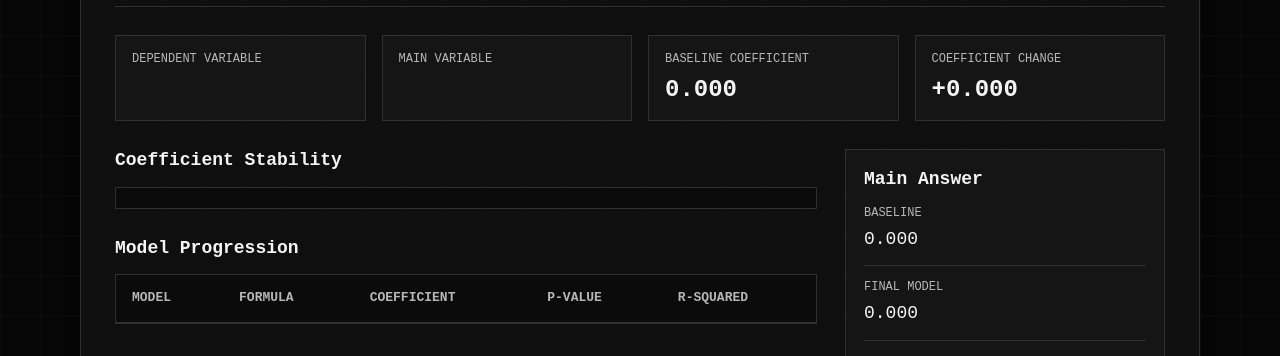
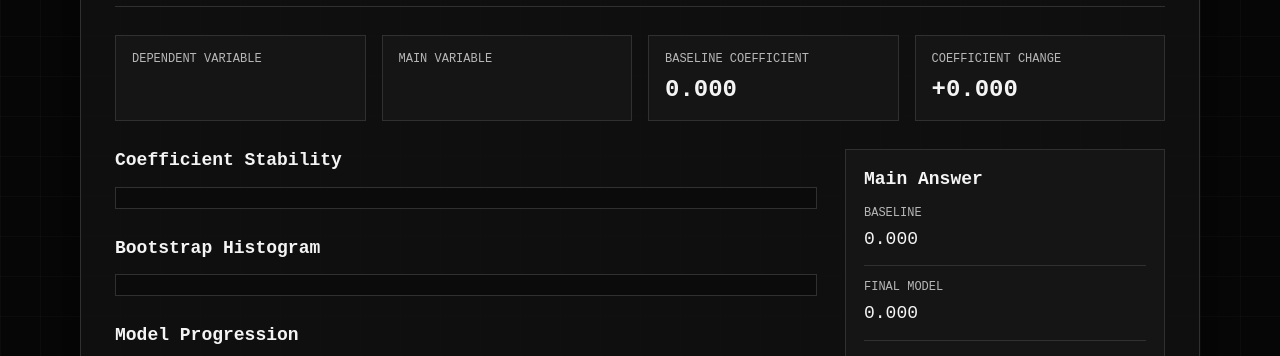
Before and after one commit to gabes19/CUDA-Regression-Lab, a Flask app: template templates/results.html in a window 1280 px wide. Shown: the part 284-640 px from the top of the page. Run offline with Flask 3, Linux system fonts and the light colour scheme; the template is opened without the code that fills it, so the values that code supplies are empty; some libraries are stand-ins or nearby versions.

Commit message:
Visualizing bootstrap uncertainty

```diff
--- a/app.py
+++ b/app.py
@@ -89,6 +89,10 @@ def analyze():
         coefficient_chart,
         main_independent_variable
     )
+    bootstrap_histogram_html = create_bootstrap_histogram_plot(
+        bootstrap_results,
+        main_independent_variable
+    )
 
     return render_template(
         "results.html",
@@ -103,7 +107,8 @@ def analyze():
         coefficient_change=coefficient_change,
         coefficient_chart=coefficient_chart,
         coefficient_plot_html=coefficient_plot_html,
-        bootstrap_results = bootstrap_results
+        bootstrap_results=bootstrap_results,
+        bootstrap_histogram_html=bootstrap_histogram_html,
     )
 
 def fit_models(df, dependent_variable, main_independent_variable, controls):
@@ -220,6 +225,105 @@ def create_coefficient_plot(coefficient_chart, main_independent_variable):
         },
     )
 
+def create_bootstrap_histogram_plot(bootstrap_results, main_independent_variable):
+    '''Create a Plotly histogram for bootstrapped coefficient samples.'''
+    samples = bootstrap_results["samples"]
+    ci_lower, ci_upper = bootstrap_results["ci_95"]
+    mean = bootstrap_results["mean"]
+
+    fig = go.Figure()
+    fig.add_trace(go.Histogram(
+        x=samples,
+        nbinsx=28,
+        marker={
+            "color": "#f4f4f4",
+            "line": {
+                "color": "#0b0b0b",
+                "width": 1,
+            },
+        },
+        opacity=0.88,
+        hovertemplate=(
+            "Coefficient range: %{x}<br>"
+            "Count: %{y}<extra></extra>"
+        ),
+    ))
+
+    fig.add_vline(
+        x=mean,
+        line_color="#f4f4f4",
+        line_width=2,
+        line_dash="solid",
+        annotation_text="mean",
+        annotation_font_color="#f4f4f4",
+    )
+    fig.add_vline(
+        x=ci_lower,
+        line_color="#b7b7b7",
+        line_width=1,
+        line_dash="dash",
+        annotation_text="2.5%",
+        annotation_font_color="#b7b7b7",
+    )
+    fig.add_vline(
+        x=ci_upper,
+        line_color="#b7b7b7",
+        line_width=1,
+        line_dash="dash",
+        annotation_text="97.5%",
+        annotation_font_color="#b7b7b7",
+    )
+
+    fig.update_layout(
+        title=None,
+        paper_bgcolor="rgba(0, 0, 0, 0)",
+        plot_bgcolor="#0b0b0b",
+        bargap=0.06,
+        font={
+            "family": "Courier New, monospace",
+            "color": "#f4f4f4",
+        },
+        margin={
+            "l": 54,
+            "r": 24,
+            "t": 24,
+            "b": 52,
+        },
+        height=320,
+        xaxis={
+            "title": f"Bootstrapped {main_independent_variable} coefficient",
+            "gridcolor": "#303030",
+            "linecolor": "#555555",
+            "tickfont": {"color": "#b7b7b7"},
+            "zeroline": False,
+        },
+        yaxis={
+            "title": "Count",
+            "gridcolor": "#303030",
+            "linecolor": "#555555",
+            "tickfont": {"color": "#b7b7b7"},
+            "zeroline": False,
+        },
+        hoverlabel={
+            "bgcolor": "#151515",
+            "bordercolor": "#555555",
+            "font": {
+                "family": "Courier New, monospace",
+                "color": "#f4f4f4",
+            },
+        },
+    )
+
+    return pio.to_html(
+        fig,
+        full_html=False,
+        include_plotlyjs=False,
+        config={
+            "displayModeBar": False,
+            "responsive": True,
+        },
+    )
+
 def bootstrap_coefficient(df, dependent_variable, main_independent_variable, controls, iterations):
     '''Bootstrap the main coefficient from the full model'''
     x_columns = [main_independent_variable] + controls
--- a/templates/results.html
+++ b/templates/results.html
@@ -428,6 +428,11 @@
               {{ coefficient_plot_html|safe }}
             </div>
 
+            <h3 class="section-title" id="bootstrap-histogram-title">Bootstrap Histogram</h3>
+            <div class="plot-panel" aria-labelledby="bootstrap-histogram-title">
+              {{ bootstrap_histogram_html|safe }}
+            </div>
+
             <h3 class="section-title" id="model-table-title">Model Progression</h3>
             <div class="table-wrap">
               <table>
```
Also changed, not shown: README.md.
